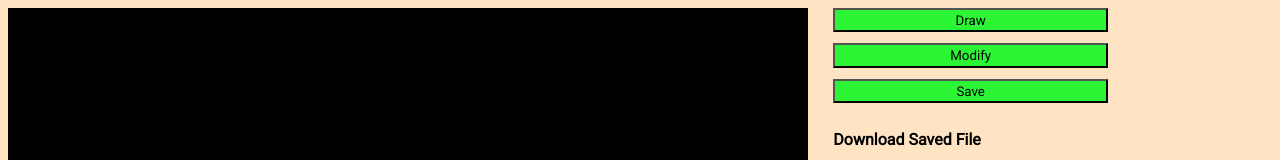
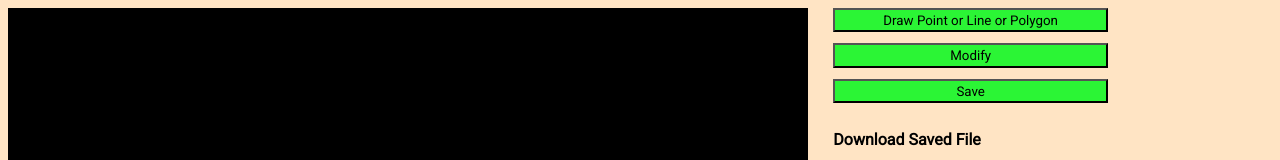
Before and after one commit to mastree/2d-web-based-cad, a website built with Vite: page src/index.html in a window 1280 px wide. Shown: the top 160 px of the page. Built offline with nearby package versions, Linux system fonts and the light colour scheme; files whose address does not match are found by name.

Commit message:
rollback

```diff
--- a/src/index.html
+++ b/src/index.html
@@ -14,7 +14,7 @@
                 <br />
             </div>
             <div class="column-2">
-                <button class="button-custom-1" id="draw-button">Draw</button>
+                <button class="button-custom-1" id="draw-button">Draw Point or Line or Polygon</button>
                 <div id="draw-child">
                     <button class="button-custom-2" id="draw-done">Done</button>
                     <button class="button-custom-2" id="draw-cancel">Cancel</button>
--- a/src/main.ts
+++ b/src/main.ts
@@ -180,12 +180,7 @@ async function main() {
                 let initdely = cadState.initPos.y - cy
                 let curdelx = cadState.mousePos.x - cx
                 let curdely = cadState.mousePos.y - cy
-                // manager.items[cadState.lastSelect].scaleItem(Math.min(cadState.mousePos.x - cadState.initPos.x, cadState.mousePos.y - cadState.initPos.y));
-                // if (Math.abs(curdelx / initdelx) < Math.abs(curdely / initdely)){
-                    // manager.items[cadState.lastSelect].scaleItem(curdelx / initdelx);
-                // } else{
                 manager.items[cadState.lastSelect].scaleItem(curdely / initdely);
-                // }
                 cadState.initPos = cadState.mousePos;
                 manager.render();
             }
```
